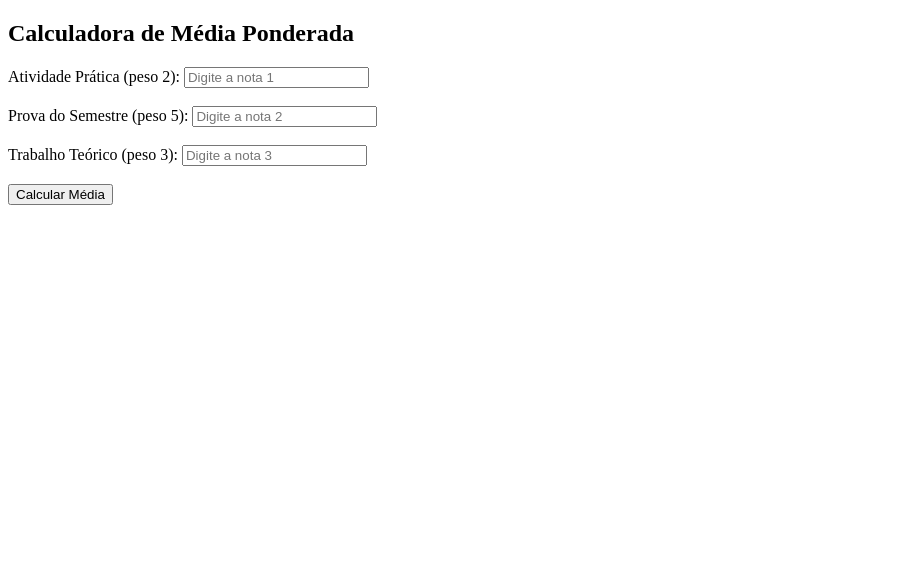
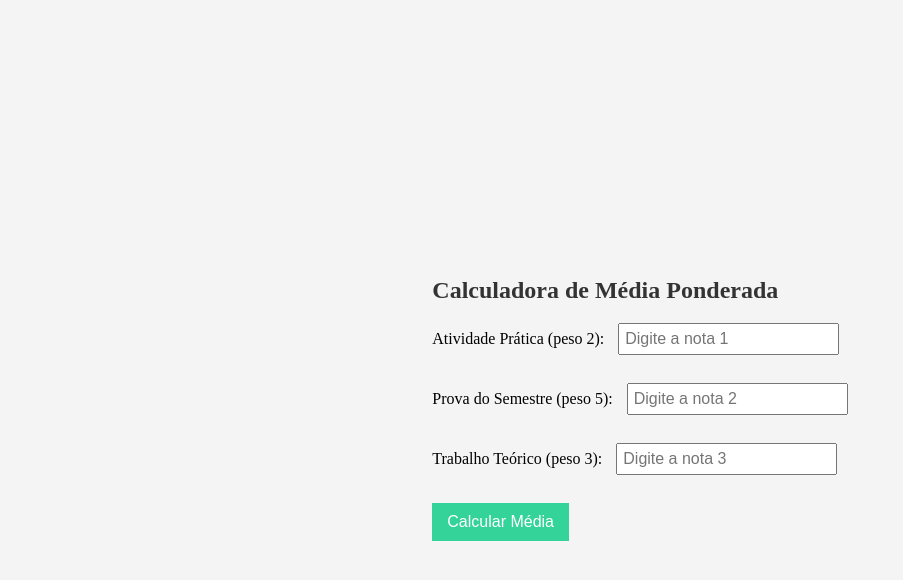
Before and after one commit to karinaribeiro2/EduIMC, a plain HTML site: page index.html in a window 1280 px wide. Shown: the whole page, without its empty margins (0-903 px from the left). Drawn offline with Linux system fonts and the light colour scheme.

Commit message:
atualização do html

```diff
--- a/index.html
+++ b/index.html
@@ -3,9 +3,14 @@
 <head>
     <meta charset="UTF-8">
     <meta name="viewport" content="width=device-width, initial-scale=1.0">
+
+    <link rel="stylesheet" href="style.css">
+
     <title>Média Ponderada</title>
 </head>
 <body>
+
+    <div id="container">
         <h2>Calculadora de Média Ponderada</h2>
 
         <label for="nota1">Atividade Prática (peso 2):</label>
@@ -19,6 +24,8 @@
 
         <button onclick="calcularMedia()">Calcular Média</button>
         <p id="resultadoMedia"></p>
+    </div>
+
 
     <script src="media-ponderada.js"></script>
 </body>
```
Lines whose indentation alone changed are shown as unchanged.
